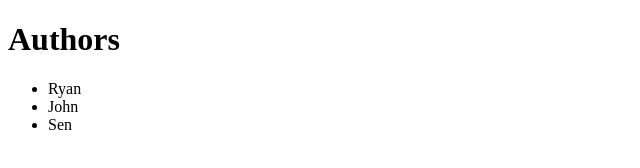
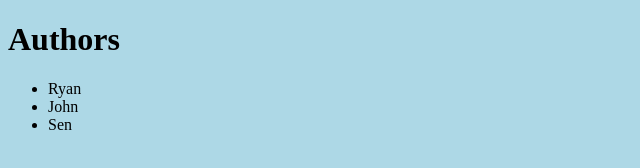
Before and after one commit to ryanjohnsen/csci5117-static-site, a plain HTML site: page index.html in a window 1280 px wide. Shown: the whole page, without its empty margins (0-640 px from the left). Drawn offline with Linux system fonts and the light colour scheme.

Commit message:
Making it blue

```diff
--- a/index.html
+++ b/index.html
@@ -4,6 +4,8 @@
     <meta charset="UTF-8">
     <meta http-equiv="X-UA-Compatible" content="IE=edge">
     <meta name="viewport" content="width=device-width, initial-scale=1.0">
+    <!-- import css file -->
+    <link rel="stylesheet" href="style.css">
     <title>Document</title>
 </head>
 <body>
--- /dev/null
+++ b/style.css
@@ -0,0 +1,3 @@
+body {
+    background-color: lightblue;
+}
```
